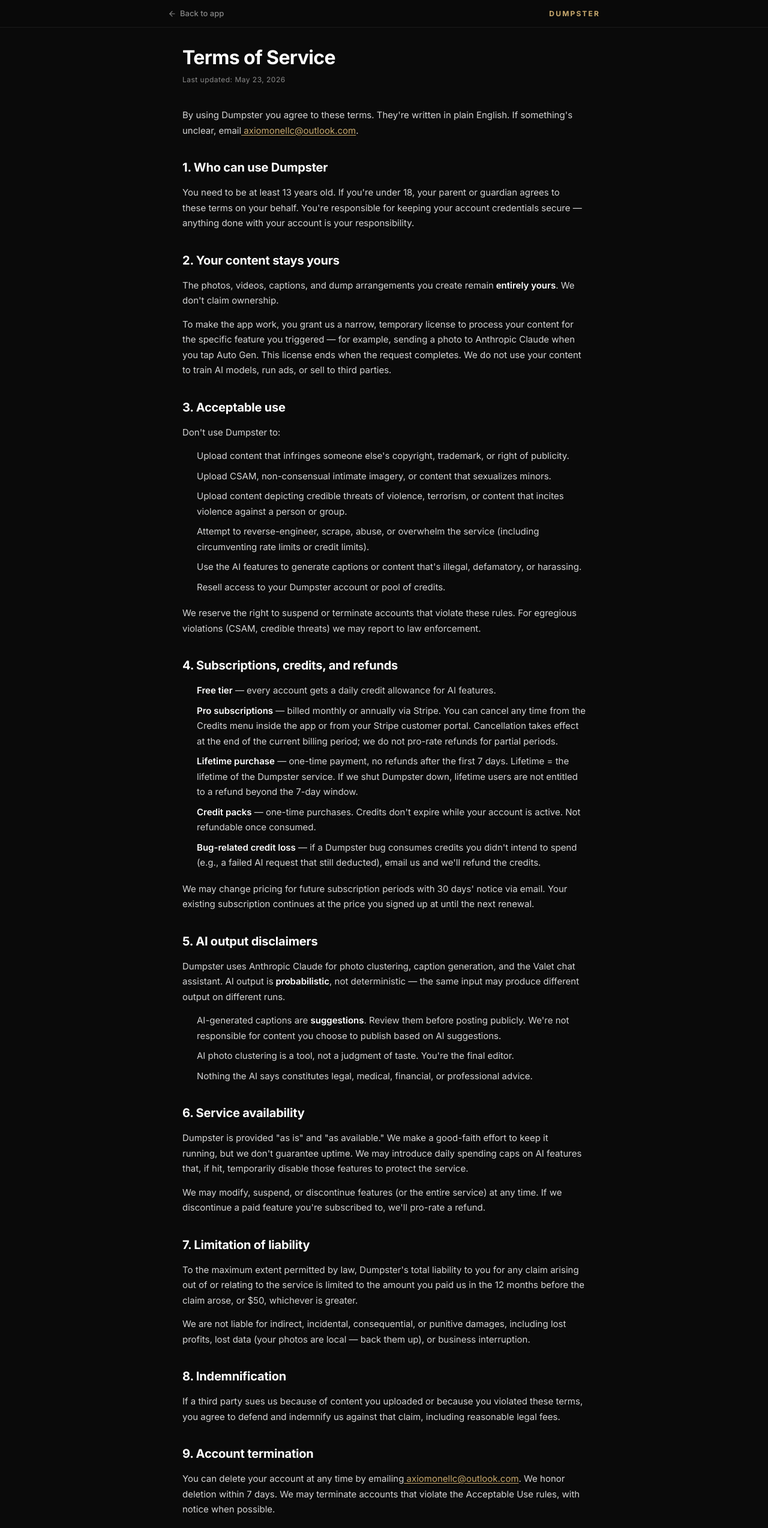
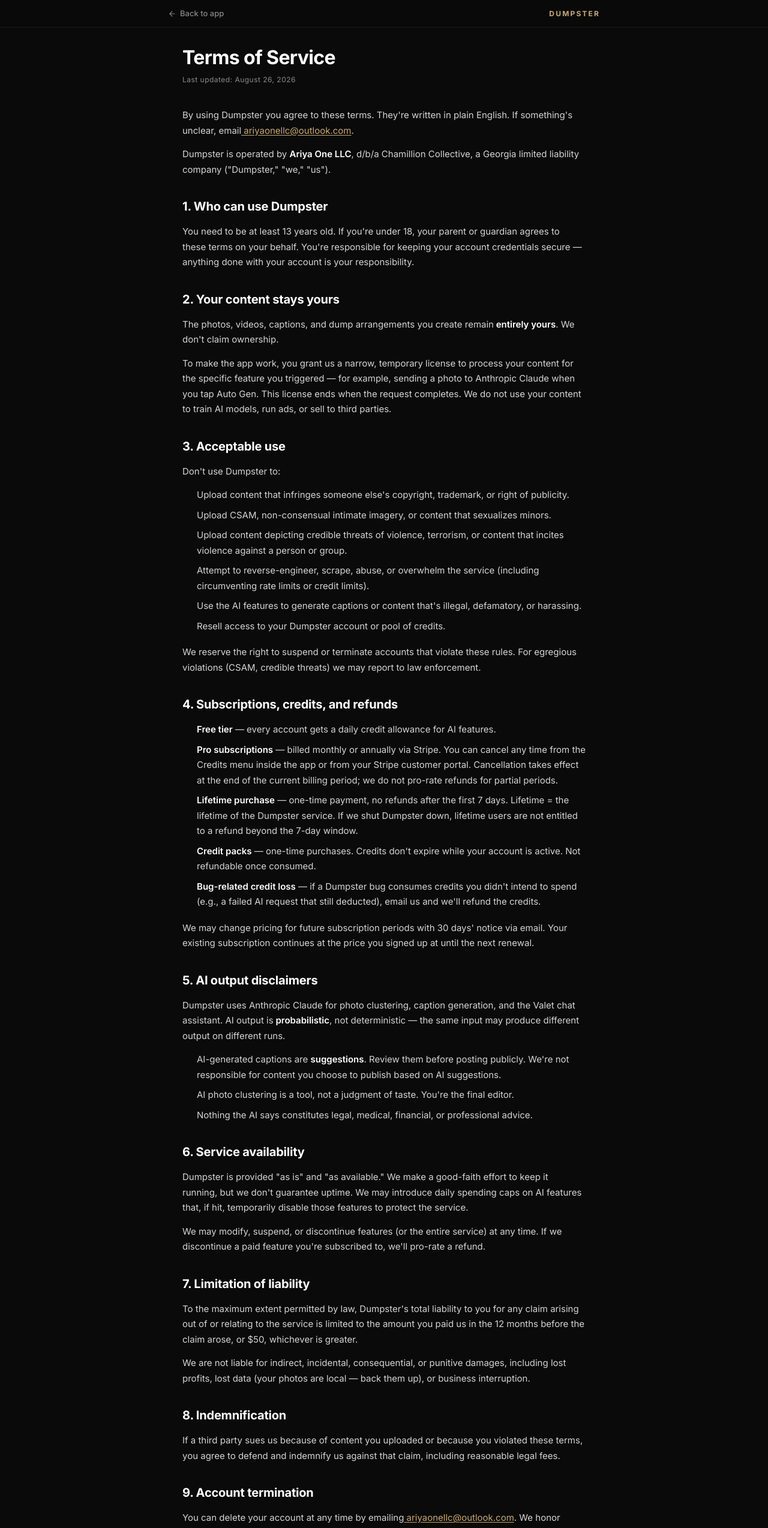
Before and after one commit to leescott2012/Dumpster-Web-manus, a React (Vite) app in the folder client/: page /terms in a window 1280 px wide. Shown: the top 2547 px of the page at 60% size. Built offline with nearby package versions, Linux system fonts and the light colour scheme; no server answers.

Commit message:
chore(legal): name Ariya One LLC as operator, fix contact email

```diff
--- a/client/src/pages/Terms.tsx
+++ b/client/src/pages/Terms.tsx
@@ -15,11 +15,15 @@
 
 export default function Terms() {
   return (
-    <LegalLayout title="Terms of Service" lastUpdated="May 23, 2026">
+    <LegalLayout title="Terms of Service" lastUpdated="August 26, 2026">
       <P>
         By using Dumpster you agree to these terms. They're written in plain
         English. If something's unclear, email
-        <A href="mailto:axiomonellc@outlook.com"> axiomonellc@outlook.com</A>.
+        <A href="mailto:ariyaonellc@outlook.com"> ariyaonellc@outlook.com</A>.
+      </P>
+      <P>
+        Dumpster is operated by <Strong>Ariya One LLC</Strong>, d/b/a Chamillion
+        Collective, a Georgia limited liability company ("Dumpster," "we," "us").
       </P>
 
       <H2>1. Who can use Dumpster</H2>
@@ -142,7 +146,7 @@
       <H2>9. Account termination</H2>
       <P>
         You can delete your account at any time by emailing
-        <A href="mailto:axiomonellc@outlook.com"> axiomonellc@outlook.com</A>.
+        <A href="mailto:ariyaonellc@outlook.com"> ariyaonellc@outlook.com</A>.
         We honor deletion within 7 days. We may terminate accounts that
         violate the Acceptable Use rules, with notice when possible.
       </P>
@@ -170,7 +174,7 @@
       <H2>12. Contact</H2>
       <P>
         Questions or concerns:
-        <A href="mailto:axiomonellc@outlook.com"> axiomonellc@outlook.com</A>.
+        <A href="mailto:ariyaonellc@outlook.com"> ariyaonellc@outlook.com</A>.
       </P>
     </LegalLayout>
   );
```
